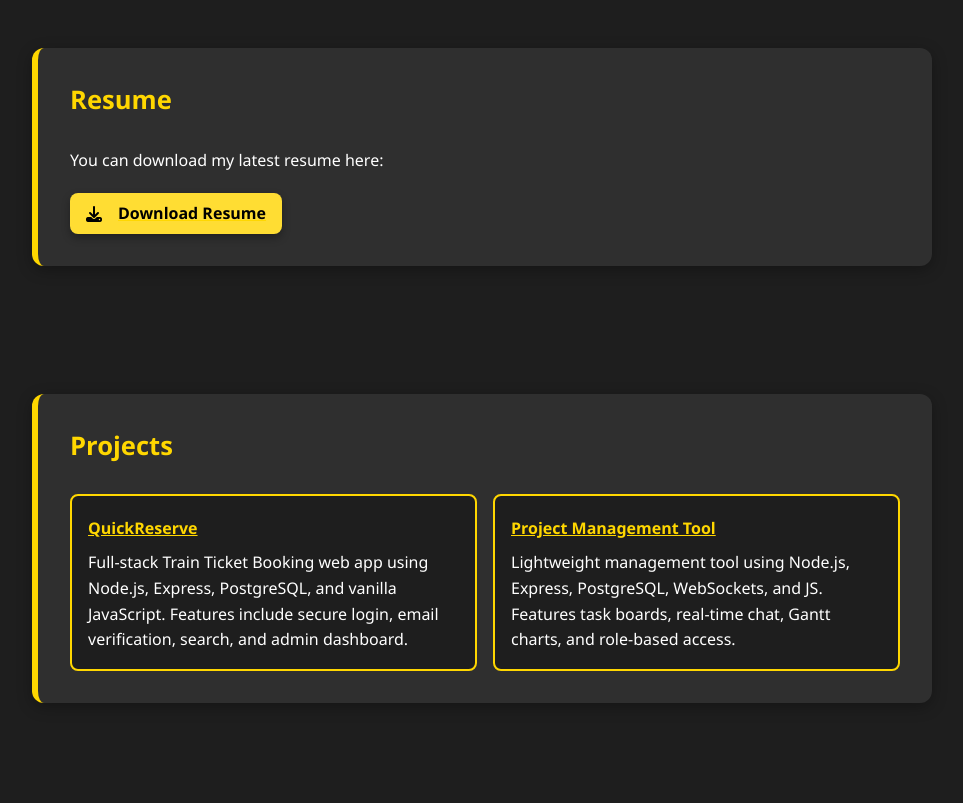
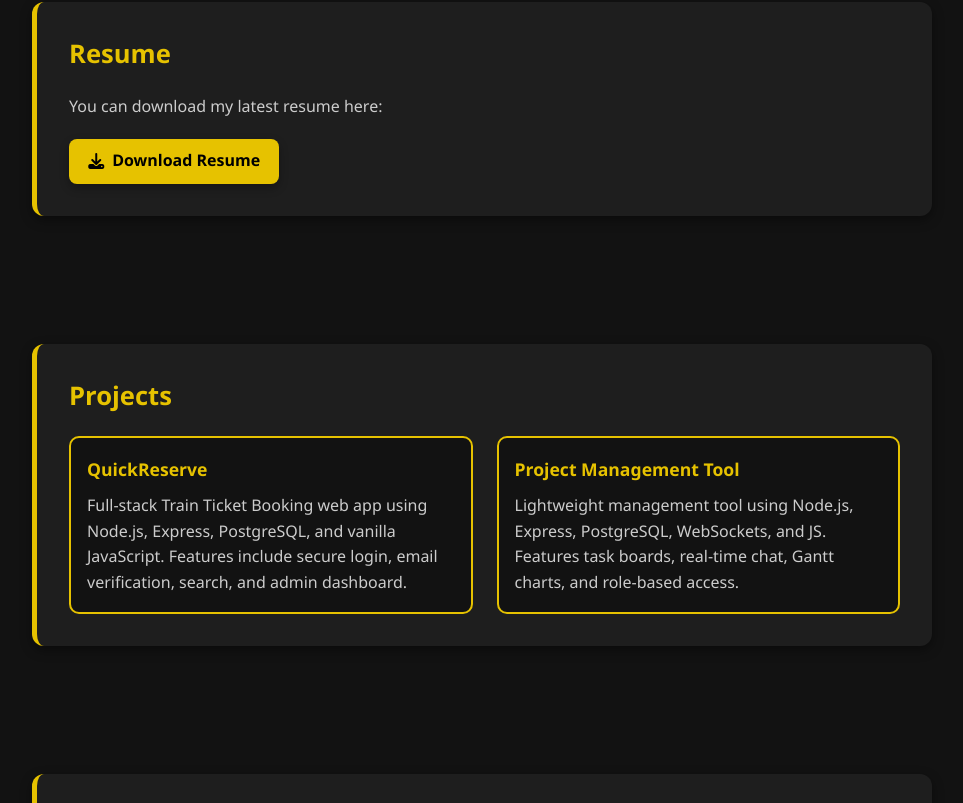
Before and after one commit to Bharath-56/portfolio-site, a plain HTML site: page index.html in a window 1280 px wide. Shown: the part 725-1528 px from the top of the page, without its empty margins (158-1121 px from the left). Drawn offline with Linux system fonts and the light colour scheme.

Commit message:
Update style.css

```diff
--- a/style.css
+++ b/style.css
@@ -1,11 +1,15 @@
 :root {
-  --primary: #FFD700;
-  --background: #1e1e1e;
-  --text-dark: #2f2f2f;
+  --primary-color: #e6c200;
+  --background-color: #121212;
+  --card-color: #1e1e1e;
   --text-light: #ffffff;
-  --accent: #f0f0f0;
-  --shadow: 0 4px 15px rgba(0, 0, 0, 0.3);
+  --text-dark: #000000;
+  --accent: #cccccc;
+  --shadow: 0 4px 12px rgba(0, 0, 0, 0.4);
+  --border-radius: 12px;
+  --transition: 0.3s ease;
 }
+
 
 * {
   margin: 0;
@@ -19,15 +23,14 @@ html {
 
 body {
   font-family: 'Segoe UI', Tahoma, Geneva, Verdana, sans-serif;
-  background-color: var(--background);
+  background-color: var(--background-color);
   color: var(--text-light);
   line-height: 1.6;
   padding-bottom: 4rem;
 }
 
 header {
-  background-color: var(--text-dark);
-  color: var(--text-light);
+  background-color: var(--card-color);
   padding: 2rem 1rem;
   text-align: center;
   box-shadow: var(--shadow);
@@ -41,35 +44,35 @@ header {
 }
 
 .profile-pic {
-  width: 160px;
-  height: 170px;
-  margin-bottom: 0.5rem;
-  overflow: visible;
+  width: 140px;
+  height: 140px;
+  border-radius: 50%;
+  overflow: hidden;
+  border: 3px solid var(--primary-color);
+  transition: var(--transition);
 }
 
 .profile-pic img {
   width: 100%;
   height: 100%;
-  border-radius: 50%;
-  border: 3px solid var(--primary);
   object-fit: cover;
-  transition: transform 0.3s ease, box-shadow 0.3s ease;
 }
 
-.profile-pic:hover img {
+.profile-pic:hover {
   transform: scale(1.05);
-  box-shadow: 0 0 20px rgba(255, 215, 0, 0.4);
+  box-shadow: 0 0 15px rgba(255, 215, 0, 0.5);
 }
 
 .intro-text h1 {
   font-size: 2.2rem;
-  color: var(--primary);
+  color: var(--primary-color);
 }
 
 .intro-text p {
   font-size: 1rem;
   color: var(--accent);
 }
+
 
 nav {
   margin-top: 1rem;
@@ -80,12 +83,14 @@ nav a {
   color: var(--text-light);
   text-decoration: none;
   font-weight: 600;
-  transition: color 0.3s;
+  font-size: 1rem;
+  transition: color var(--transition);
 }
 
 nav a:hover {
-  color: var(--primary);
+  color: var(--primary-color);
 }
+
 
 .section {
   padding: 4rem 1rem;
@@ -94,12 +99,11 @@ nav a:hover {
 }
 
 .section-box {
-  background-color: var(--text-dark);
-  color: var(--text-light);
+  background-color: var(--card-color);
   padding: 2rem;
-  border-radius: 12px;
+  border-left: 5px solid var(--primary-color);
+  border-radius: var(--border-radius);
   box-shadow: var(--shadow);
-  border-left: 6px solid var(--primary);
   max-width: 900px;
   width: 100%;
   display: flex;
@@ -108,119 +112,130 @@ nav a:hover {
 }
 
 .section-box h2 {
-  color: var(--primary);
   font-size: 1.6rem;
-  margin-bottom: 0.5rem;
+  color: var(--primary-color);
 }
 
-.section-box p, .section-box a {
+.section-box p {
   font-size: 1rem;
+  color: var(--accent);
 }
 
 .section-box a {
-  color: var(--primary);
+  font-size: 1rem;
+  color: var(--primary-color);
   text-decoration: underline;
 }
 
-.section-box i {
-  color: var(--primary);
-  margin-right: 8px;
-}
 
 .btn {
-  background-color: #ffdd33;
-  color: #000000;
-  padding: 0.5rem 1rem;
+  background-color: var(--primary-color);
+  color: var(--text-dark);
+  padding: 0.6rem 1.2rem;
   border: none;
   border-radius: 8px;
   font-weight: 600;
-  font-size: 0.9rem;
+  font-size: 0.95rem;
   text-decoration: none;
   display: inline-flex;
   align-items: center;
   gap: 0.5rem;
-  box-shadow: 0 4px 8px rgba(0, 0, 0, 0.3);
+  transition: var(--transition);
+  box-shadow: 0 4px 10px rgba(0, 0, 0, 0.3);
   width: fit-content;
 }
 
-.btn i.fa-download {
-  color: #000000;
-  font-size: 1rem;
-}
 
+.btn i,
 .btn span {
-  color: #000000;
+  color: var(--text-dark);
 }
 
 .btn:hover {
-  background-color: #f5c400;
-  box-shadow: 0 6px 12px rgba(255, 215, 0, 0.4);
-  color: #000000;
+  background-color: #e6c200;
+  color: var(--text-dark);
+  box-shadow: 0 6px 15px rgba(255, 215, 0, 0.4);
 }
 
-.btn:hover span,
-.btn:hover i.fa-download {
-  color: #000000;
+.btn:hover i,
+.btn:hover span {
+  color: var(--text-dark);
 }
 
-.projects-container {
+
+.projects-container,
+.cert-container {
   display: flex;
   flex-wrap: wrap;
-  gap: 1rem;
+  gap: 1.5rem;
   justify-content: space-between;
 }
 
-.project-card {
-  background-color: var(--background);
-  color: var(--text-light);
-  border: 2px solid var(--primary);
-  border-radius: 8px;
+.project-card,
+.cert-card {
+  background-color: var(--background-color);
+  border: 2px solid var(--primary-color);
+  border-radius: 10px;
   padding: 1rem;
   flex: 1 1 280px;
-  transition: transform 0.3s ease, box-shadow 0.3s ease;
+  transition: var(--transition);
+  display: flex;
+  flex-direction: column;
+  gap: 0.6rem;
 }
 
-.project-card h3 {
-  color: var(--primary);
-  margin-bottom: 0.5rem;
+.project-card:hover,
+.cert-card:hover {
+  transform: translateY(-4px);
+  box-shadow: 0 6px 16px rgba(255, 215, 0, 0.3);
 }
 
-.project-card:hover {
-  transform: translateY(-5px);
-  box-shadow: 0 6px 15px rgba(255, 215, 0, 0.3);
+.project-card h3 a,
+.cert-card h3 {
+  color: var(--primary-color);
+  font-size: 1.1rem;
+  text-decoration: none;
 }
+
+.cert-card p {
+  color: var(--accent);
+  font-size: 0.9rem;
+}
+
 
 .contact-icons {
   display: flex;
   flex-wrap: wrap;
+  justify-content: center;
+  align-items: center;
   gap: 1.2rem;
   margin-top: 1rem;
 }
 
 .contact-icons a {
-  color: var(--primary);
-  font-size: 1.5rem;
-  transition: color 0.3s;
-  text-decoration: none;
+  color: var(--primary-color);
+  font-size: 1.6rem;
+  transition: color var(--transition);
 }
 
 .contact-icons a:hover {
-  color: white;
+  color: #ffffff;
 }
 
+
 footer {
-  background-color: var(--text-dark);
+  background-color: var(--card-color);
   color: var(--text-light);
   text-align: center;
   padding: 1rem 0;
   font-size: 0.9rem;
-  position: relative;
-  width: 100%;
-  box-shadow: inset 0 1px 0 rgba(255, 255, 255, 0.1);
+  border-top: 1px solid rgba(255, 255, 255, 0.1);
 }
 
+
 @media (max-width: 768px) {
-  .projects-container {
+  .projects-container,
+  .cert-container {
     flex-direction: column;
     align-items: center;
   }
@@ -235,8 +250,8 @@ footer {
   }
 
   .profile-pic {
-    width: 140px;
-    height: 140px;
+    width: 110px;
+    height: 110px;
   }
 
   .section-box {
```
